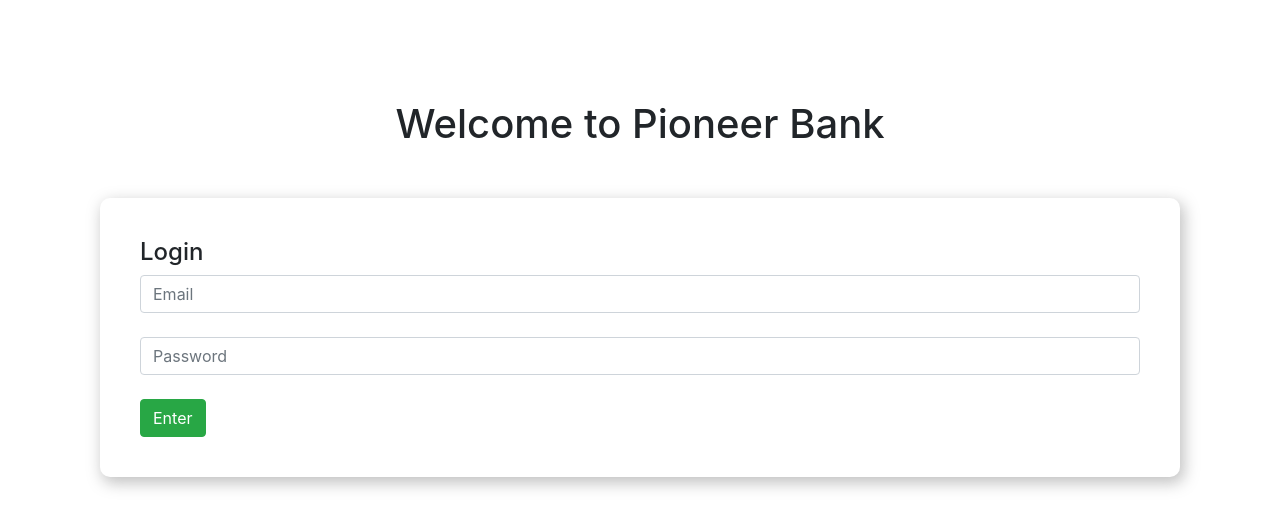
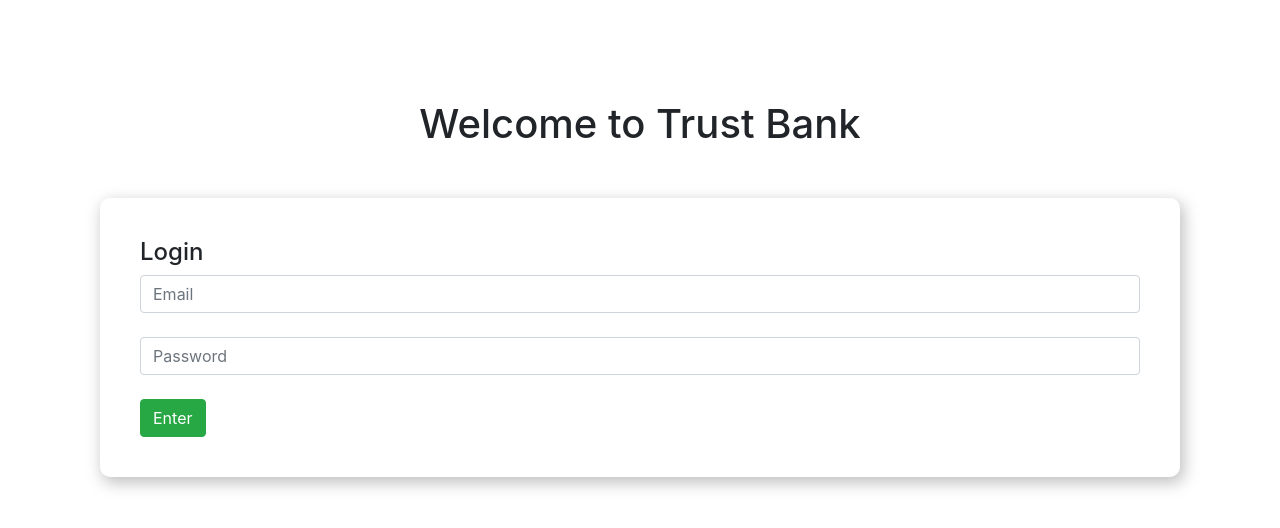
Before and after one commit to Ahaduzzaman01/trust-bank, a plain HTML site: page index.html in a window 1280 px wide. Drawn offline with nearby package versions, Linux system fonts and the light colour scheme.

Commit message:
bank name changed

```diff
--- a/index.html
+++ b/index.html
@@ -12,7 +12,7 @@
 
 <body>
     <div id="login-area">
-        <h1 class="text-center">Welcome to Pioneer Bank</h1>
+        <h1 class="text-center">Welcome to Trust Bank</h1>
         <div class="submit-area">
             <h4>Login</h4>
             <input type="text" class="form-control" placeholder="Email">
```
